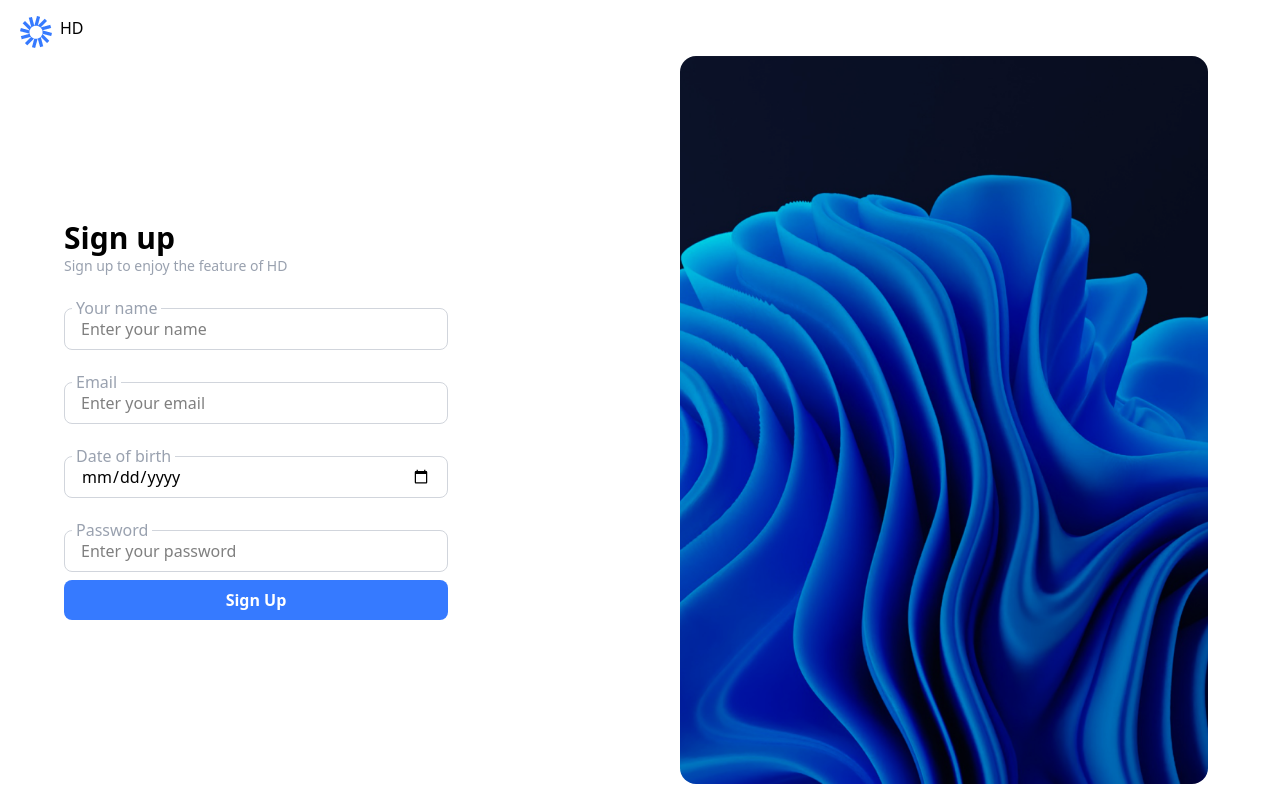
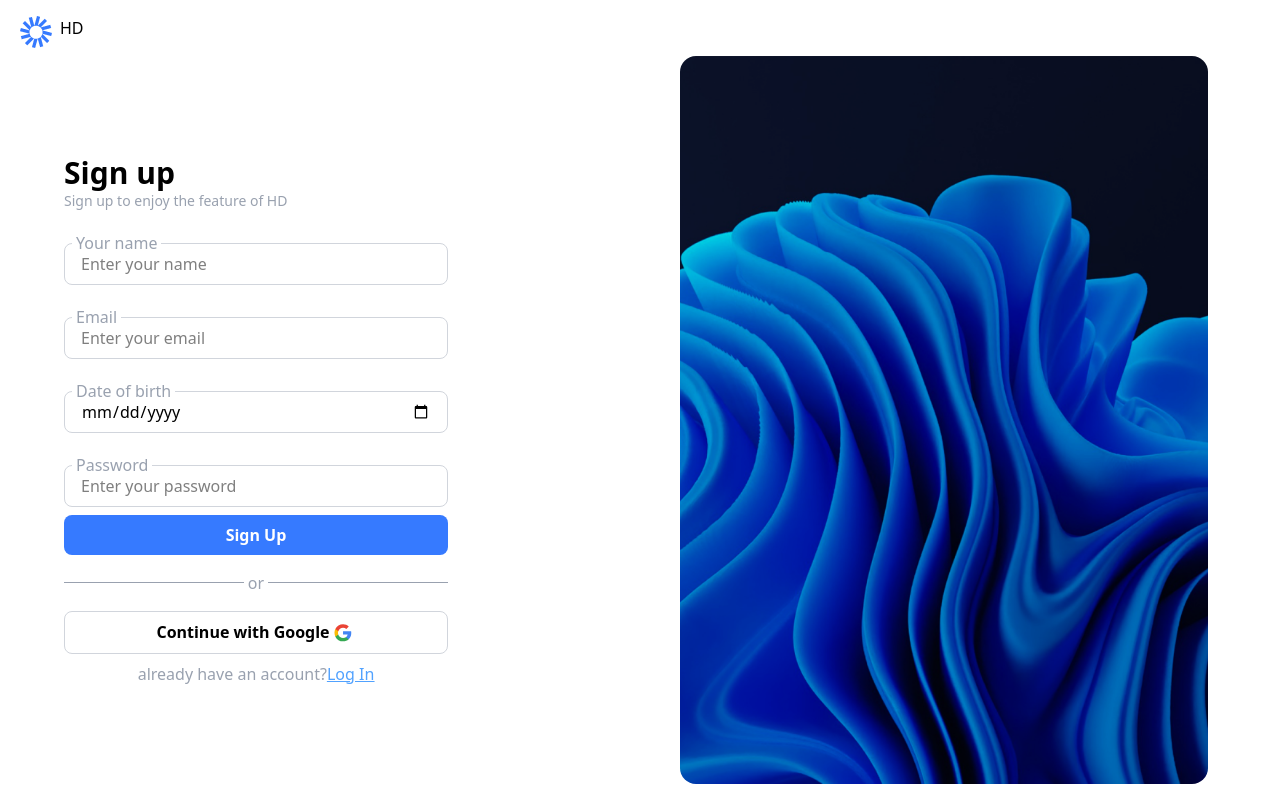
Before and after one commit to prabalTechh/Highway-delite, a React (Vite) app in the folder frontend/: page /signup in a window 1280 px wide. Built offline with nearby package versions, Linux system fonts and the light colour scheme.

Commit message:
finalCommit

```diff
--- a/frontend/src/pages/Dashboard.tsx
+++ b/frontend/src/pages/Dashboard.tsx
@@ -14,8 +14,8 @@ interface typeNotes {
   title: string;
   content: string;
 }
-const BASE_URL = "http://localhost:4000/api/posts";
-const BASE_URL_USER = "http://localhost:4000/api/user";
+const BASE_URL = "https://highway-delite-ue66.onrender.com/api/posts" ;
+const BASE_URL_USER = "https://highway-delite-ue66.onrender.com/api/user";
 
 const Dashboard = () => {
   const [isVisible, setIsVisible] = useState(false);
--- a/frontend/src/pages/Login.tsx
+++ b/frontend/src/pages/Login.tsx
@@ -21,7 +21,7 @@ interface FormDataProp {
   password: string;
 }
 
-const BASE_URL = "http://localhost:4000";
+const BASE_URL = "https://highway-delite-ue66.onrender.com";
 
 const Login = () => {
   const navigate = useNavigate();
--- a/frontend/src/pages/SignUp.tsx
+++ b/frontend/src/pages/SignUp.tsx
@@ -3,8 +3,8 @@ import axios from "axios";
 import icon from "../assets/icon.png";
 import bgImg from "../assets/bg.png";
 import Input from "../components/Input";
-// import googlesvg from "../assets/plus.svg";
-import {  useNavigate } from "react-router-dom";
+import googlesvg from "../assets/plus.svg";
+import {  Link, useNavigate } from "react-router-dom";
 
 interface FormDataProp {
   name: string;
@@ -13,7 +13,7 @@ interface FormDataProp {
   password: string;
 }
 
-const BASE_URL = "http://localhost:4000";
+const BASE_URL = "https://highway-delite-ue66.onrender.com";
 
 const SignUp: React.FC = () => {
   const [formData, setFormData] = useState<FormDataProp>({
@@ -164,6 +164,26 @@ const SignUp: React.FC = () => {
                     )}
                   </button>
                   {/* Rest of the code remains the same */}
+                  <div className="flex max-w-sm text-gray-400 items-center gap-1 py-2">
+                    <hr className="w-full border-gray-400" />
+                    or
+                    <hr className="w-full border-gray-400" />
+                  </div>
+                  <div className="border border-gray-300 text-center py-2 rounded-lg  font-semibold max-w-sm">
+                    <button className="flex w-full items-center justify-center">
+                      Continue with Google{" "}
+                      <span>
+                        <img src={googlesvg} alt="svg" />
+                      </span>
+                    </button>
+
+                  </div>
+                  <div className="flex max-w-sm text-gray-400  items-center justify-center">
+                      already have an account?
+                      <span className="text-blue-400 underline">
+                        <Link to="/login">Log In</Link>
+                      </span>
+                    </div>
                 </form>
               ) : (
                 <div className="flex flex-col gap-2">
```
